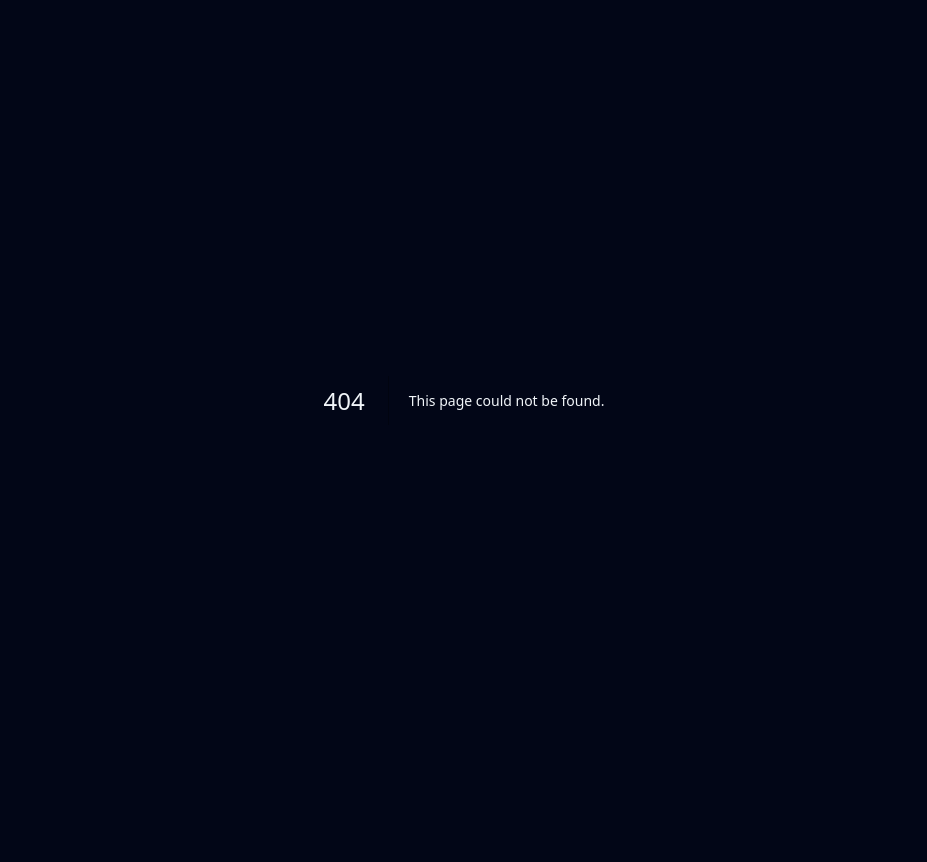
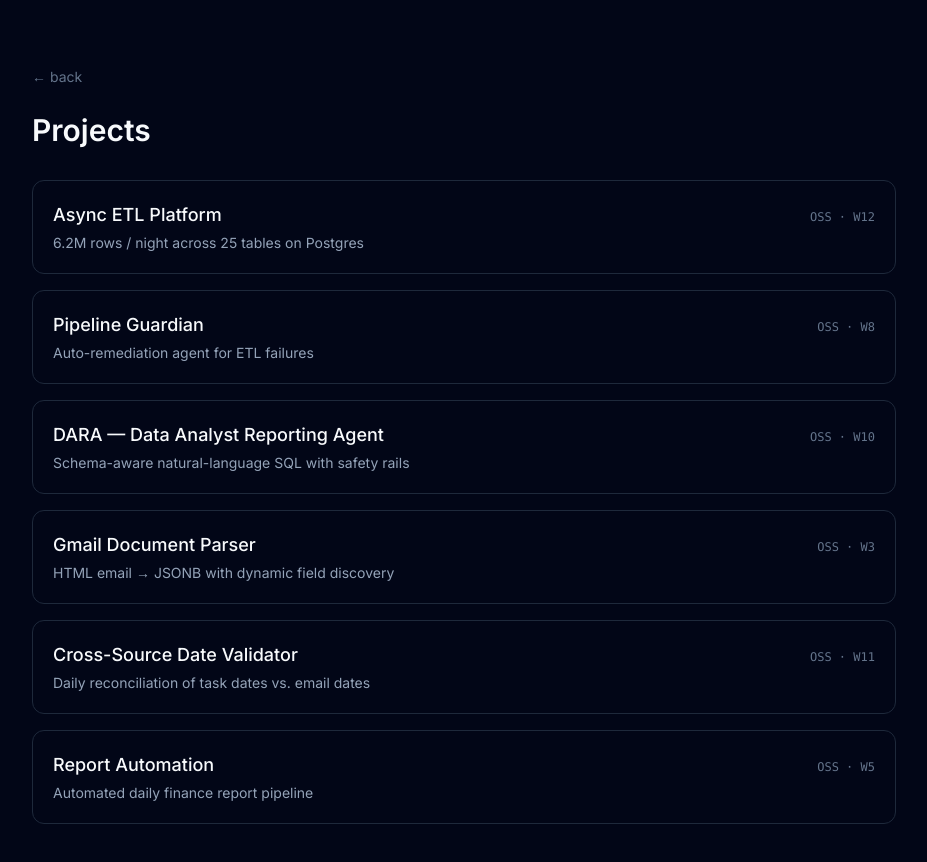
Before and after one commit to Jamil1016/portfolio, a Next.js app: page /projects in a window 1280 px wide. Before the commit this address had no page. Shown: the top 862 px of the page, without its empty margins (176-1103 px from the left). Before the commit the page ends 800 px from the top, so only its background shows below. Built offline with nearby package versions, Linux system fonts and the light colour scheme.

Commit message:
feat: projects index page

```diff
--- /dev/null
+++ b/app/projects/page.tsx
@@ -0,0 +1,34 @@
+import Link from "next/link";
+import { projects } from "@/lib/projects";
+
+export const metadata = { title: "Projects — Jamil Mendez" };
+
+export default function ProjectsIndex() {
+  return (
+    <main className="mx-auto max-w-4xl px-4 py-16">
+      <Link href="/" className="text-sm text-slate-500 hover:text-slate-300">
+        ← back
+      </Link>
+      <h1 className="mt-6 text-3xl font-semibold text-slate-50">Projects</h1>
+      <div className="mt-8 space-y-4">
+        {projects.map((p) => (
+          <Link
+            key={p.slug}
+            href={`/projects/${p.slug}`}
+            className="block rounded-xl border border-slate-800 p-5 hover:border-slate-700"
+          >
+            <div className="flex items-baseline justify-between gap-4">
+              <h2 className="text-lg font-medium text-slate-50">{p.name}</h2>
+              {p.publicRepoStatus === "coming" && (
+                <span className="font-mono text-xs text-slate-500">
+                  OSS · {p.publicEtaWeek}
+                </span>
+              )}
+            </div>
+            <p className="mt-1 text-sm text-slate-400">{p.tagline}</p>
+          </Link>
+        ))}
+      </div>
+    </main>
+  );
+}
```
